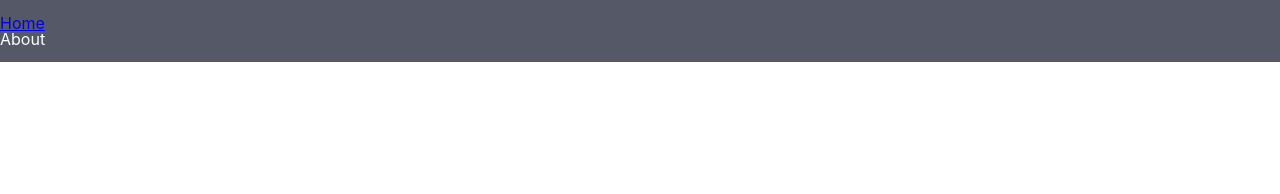
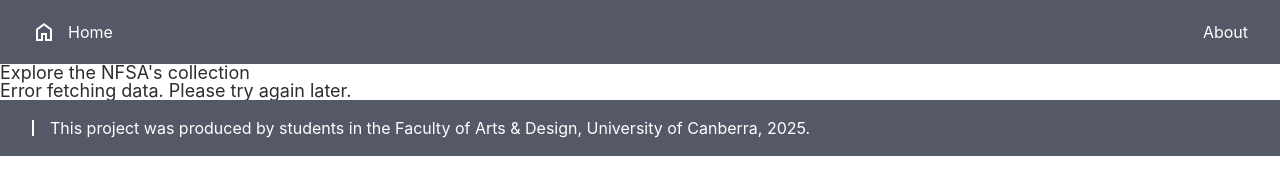
Before and after one commit to Sarah-m-Ahmad/A2-project, a plain HTML site: page index.html in a window 1280 px wide. Drawn offline with Linux system fonts and the light colour scheme; no server answers; a web font is replaced by a local one.

Commit message:
Imported some stuff + logo, called API
set up header also

```diff
--- a/assets/css/styles.css
+++ b/assets/css/styles.css
@@ -1,30 +1,79 @@
 /* Import fonts */
-@import url('https://fonts.cdnfonts.com/css/sf-pro-display');
+@import url("https://fonts.cdnfonts.com/css/sf-pro-display");
 
 /* Define styling colours  */
-:root{
-  --font-main-color: #2D2D2D;
+:root {
+  --font-main-color: #2d2d2d;
   --header-footer-color: #555867;
   --search-grey: #eaeaea;
-  --filter-fill:#CACFE3;
-  --chip:#D6D0FF;
-  --sort-text:#6148A8;
+  --filter-fill: #cacfe3;
+  --chip: #d6d0ff;
+  --sort-text: #6148a8;
+  --gap-1: 0.75rem;
+  --gap-2: 1rem;
+  --gap-3: 1.25rem;
+  --gap-4: 2rem;
 }
 
-*{
+/* Establish font size for responsiveness */
+* {
   font-size: 18px;
+  box-sizing: border-box;
 }
 
-body{
-  font-family: 'SF Pro Display', sans-serif;
+html {
+  height: 100%;
 }
 
-header{
-    background-color: var(--header-footer-color);
+body {
+  font-family: "SF Pro Display", sans-serif;
+  color: var(--font-main-color);
+  display: flex;
+  flex-direction: column;
+  justify-content: space-between;
+  /* Stop overscrolling */
+  overscroll-behavior: none;
+}
+
+/* Header styling */
+header {
+  background-color: var(--header-footer-color);
+  color: white;
+  /* position: absolute; */
+  width: 100%;
+  display: flex;
+  flex-direction: row;
+  align-items: center;
+  justify-content: space-between;
+  padding: var(--gap-3) var(--gap-4);
+
+  .logo {
+    display: flex;
+    align-items: center;
+    gap: var(--gap-1);
+  }
+  a {
+    text-decoration: none;
     color: white;
-    padding: 15px 0;
-    position:fixed;
-    width: 100%;
-    transition: 0.5s;
-    z-index: 10;
+
+    &:hover {
+      text-decoration: underline;
+    }
+  }
 }
+
+/* Footer styling */
+
+footer {
+  background-color: var(--header-footer-color);
+  color: white;
+  width: 100%;
+  padding: var(--gap-3) var(--gap-4);
+}
+
+.bottom-text {
+  padding-left: var(--gap-2);
+  border-left-style: solid;
+  border-left-width: 2px;
+  border-left-color: white;
+}
--- a/assets/js/script.js
+++ b/assets/js/script.js
@@ -1,15 +1,58 @@
-// async function getData() {
-//   const url = "https://api.collection.nfsa.gov.au/search?query=dog";
-//   try {
-//     const response = await fetch(url);
-//     if (!response.ok) {
-//       throw new Error(`Response status: ${response.status}`);
-//     }
+// Function to fetch data from NFSA API
+async function getData(url) {
+  try {
+      // Fetch data from NFSA API
+      const response = await fetch(url);
 
-//     const data = await response.json();
-//     console.log(data);
-//   } catch (error) {
-//     console.error(error.message);
-//   }
-// }
-// getData();
+      // Convert response to JSON
+      const data = await response.json();
+
+      // Log the full response to inspect structure
+      console.log("Full API Response:", data);
+
+      // Call function to display results
+      displayResults(data.results);
+  } catch (error) {
+      console.error("Error fetching data:", error);
+      document.getElementById("objectsContainer").innerHTML = `<p>Error fetching data. Please try again later.</p>`;
+  }
+}
+
+// Function to display API results
+function displayResults(results) {
+  const objectsContainer = document.getElementById("objectsContainer"); // Ensure this exists in HTML
+
+  results.forEach(item => {
+      console.log("Item:", item); // Step to log each item
+
+      // Extract the preview array
+      const imgArr = item.preview || []; // Default to empty array
+
+      // Initialize empty image URL
+      let imgurl = "";
+
+      // Loop through the preview array to find an image
+      const baseurl = "https://media.nfsacollection.net/";
+      for (let i = 0; i < imgArr.length; i++) {
+          console.log("Preview object:", imgArr[i]); // Log preview object
+          if (imgArr[i].hasOwnProperty("thumbnailFilePath")) {
+              imgurl = baseurl + imgArr[i].thumbnailFilePath;
+              break; // Use the first valid image
+          }
+      }
+
+      // 1. Create a container for the item
+      const itemContainer = document.createElement("div");
+
+      // 2. Use template literals to embed the item details in HTML
+      itemContainer.innerHTML = `
+          ${imgurl ? `<div class="imgContainer"><img src="${imgurl}" alt="${item.title}"></div>` : ""}
+      `;
+
+      // 3. Append the item container to the objects container
+      objectsContainer.appendChild(itemContainer);
+  });
+}
+
+// Call getData with NFSA API URL
+getData("https://api.collection.nfsa.gov.au/search?query=&hasMedia=yes&forms=Art%20work");
--- a/index.html
+++ b/index.html
@@ -12,25 +12,26 @@
 
 <body>
 <header>
-  <a class="logo" href="index.html">Home</a>
-
+  <div class="logo">
+  <img src="assets/images/homelogo.svg" alt="home logo">
+  <a href="index.html">Home</a>
+  </div>
   <nav>
     <ul>
-      <li>About</li>
+      <li><a href="">About</a></li>
     </ul>
   </nav>
 </header>
-  <h1>Explore the NFSA's collection</h1>
+<main>
+    <h1>Explore the NFSA's collection</h1>
+    <div id="objectsContainer"></div>
+
+</main>
 
   <!-- Use javascript heavy approach for search box connect the submit send content of that element to search ; use form and tell it not to use its normal behaviour (to do the api request) -->
 
 <footer>
-  <div class="bottom-text">This project was produced by students in the Faculty of Arts & Design, University of Canberra, 2025.</div>
-  <nav>
-      <ul>
-          <li>About</li>
-      </ul>
-  </nav>
+<div class="bottom-text"><p>This project was produced by students in the Faculty of Arts & Design, University of Canberra, 2025.</p></div>
 </footer>
 </body>
 
```
Also changed, not shown: assets/images/homelogo.svg (added), 1 other file.
